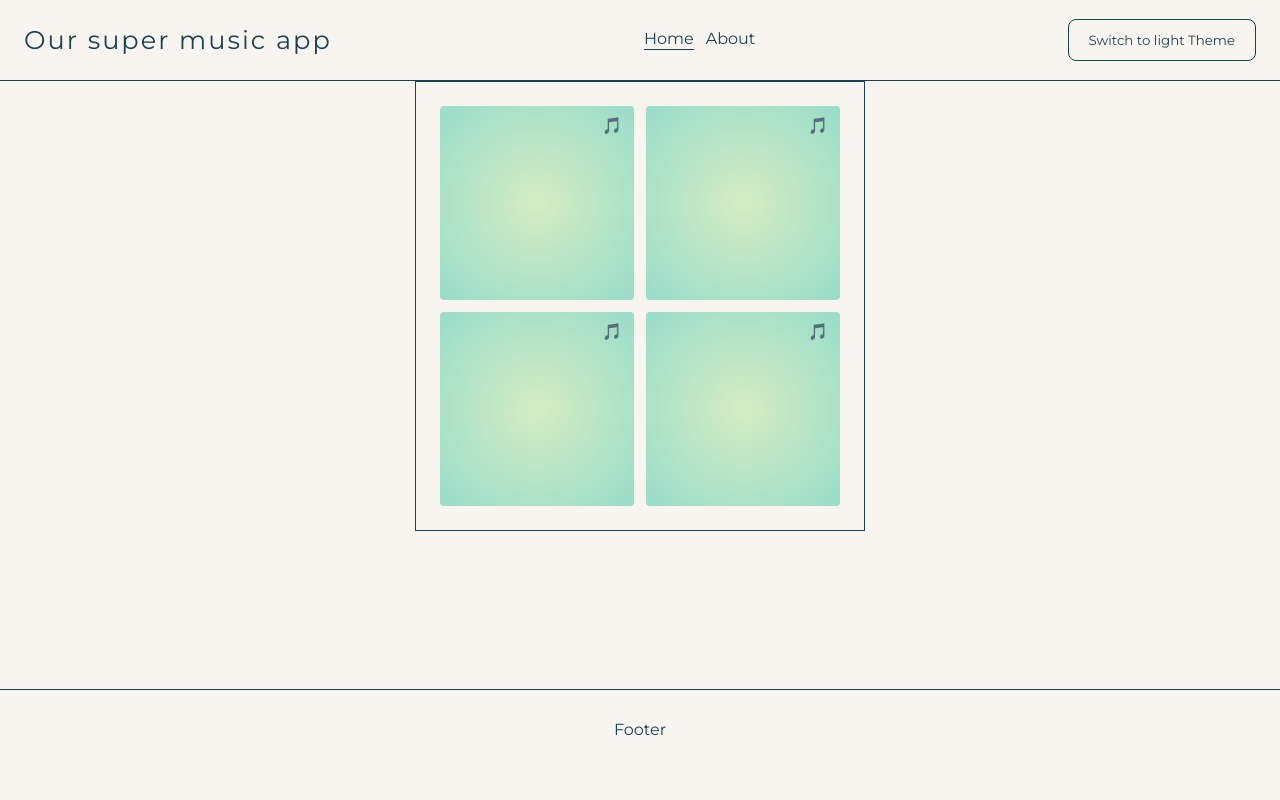
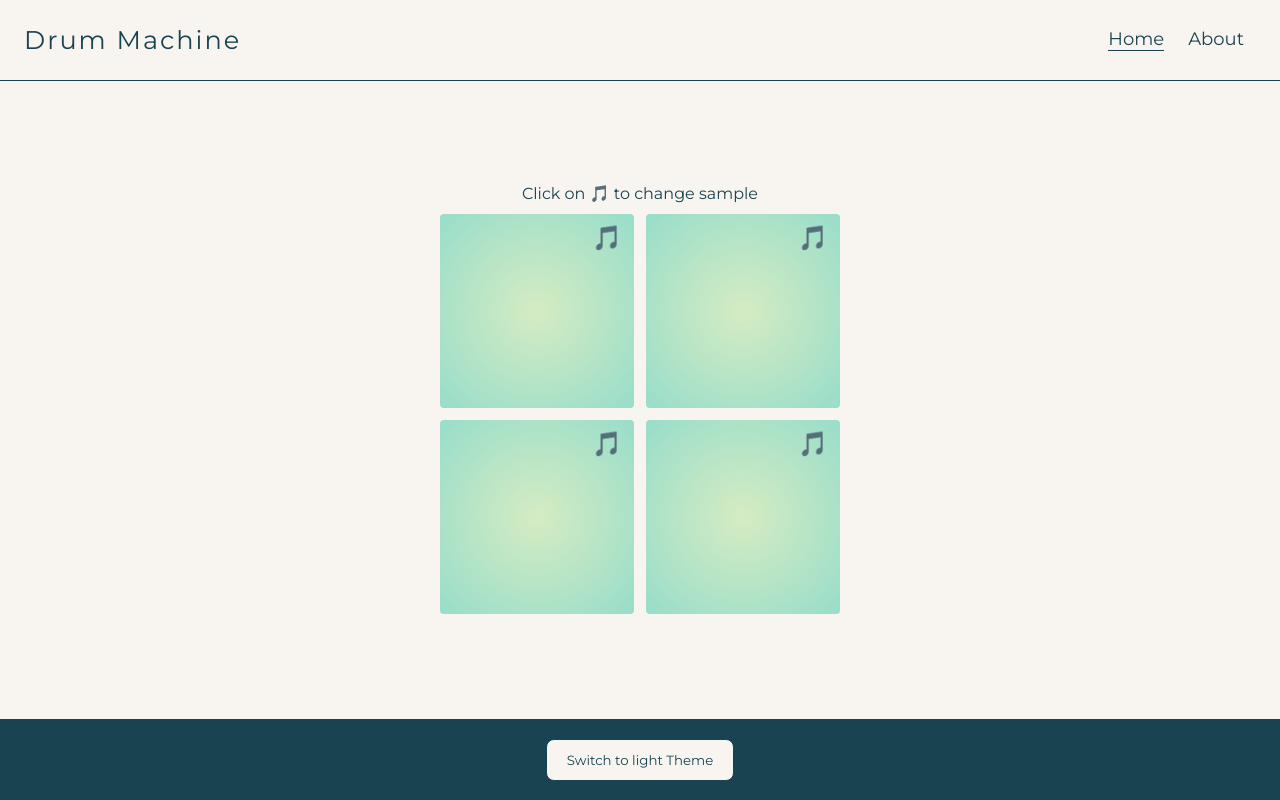
Before and after one commit to Jurss/DrumMachine, a React (Create React App) app: page / in a window 1280 px wide. Built offline with nearby package versions, Linux system fonts and the light colour scheme.

Commit message:
Add Style

```diff
--- a/src/components/Footer/index.jsx
+++ b/src/components/Footer/index.jsx
@@ -1,9 +1,9 @@
 import styled from "styled-components";
 
-export default function Header(){
+export default function Header({isLight, handleToggleTheme}){
     return (
         <Wrapper>
-            <p>Footer</p>
+            <button onClick={handleToggleTheme}>Switch to {isLight ? "light" : "dark"} Theme</button>
         </Wrapper>
     );
 };
@@ -14,4 +14,5 @@ const Wrapper = styled.footer`
     justify-content: center;
     align-items: center;
     border-top: solid 1px;
+    background-color: ${props=>props.theme.mainColor};
 `;
--- a/src/components/Header/index.jsx
+++ b/src/components/Header/index.jsx
@@ -1,11 +1,11 @@
 import styled from "styled-components";
 import { Link, useLocation } from "react-router-dom";
 
-export default function Header({isLight, handleToggleTheme}){
+export default function Header(){
     const location = useLocation();
     return (
         <Wrapper>
-            <h1>Our super music app</h1>
+            <h1>Drum Machine</h1>
             <nav>
                 <Link to="/">
                     <MenuEl isCurrentPage={location.pathname === "/"}>Home</MenuEl>
@@ -14,7 +14,6 @@ export default function Header({isLight, handleToggleTheme}){
                     <MenuEl isCurrentPage={location.pathname === "/about"}>About</MenuEl>
                 </Link>
             </nav>
-            <button onClick={handleToggleTheme}>Switch to {isLight ? "light" : "dark"} Theme</button>
         </Wrapper>
     );
 };
@@ -33,13 +32,24 @@ const Wrapper = styled.header`
     & a:first-child{
         margin-right: 12px;
     }
+    & h1{
+        @media (max-width: 300px){
+        font-size: 14px;
+        }
+    }
 `;
 
 const MenuEl = styled.p`
+    font-size: 18px;
+    margin-right: 12px;
     padding-bottom: 2px;
     border-bottom: solid 1px ${(props)=> (props.isCurrentPage ? "" : "transparent")};
     &:hover{
         transition: linear 0.25s;
         border-bottom: solid 1px;
     }
+    @media (max-width: 300px){
+        font-size: 14px;
+        margin-right: 0px;
+    }
 `;
--- a/src/components/Home/GridButon.jsx
+++ b/src/components/Home/GridButon.jsx
@@ -53,5 +53,10 @@ const Wrapper = styled.div`
         position: absolute;
         right: 12px;
         top: 12px;
+        font-size: 24px;
+        @media (max-width: 330px){
+            font-size: 18px;
     }
+    }
+
 `;
--- a/src/components/Home/index.jsx
+++ b/src/components/Home/index.jsx
@@ -6,6 +6,7 @@ export default function Home(){
     const {buttonList} = useSounds();
     return (
         <Wrapper>
+            <P>Click on 🎵 to change sample</P>
             <Grid>
                 {buttonList.map(({ soundPlay, isPlayed, id, handleSoundChange }, index) => {
                     return (
@@ -24,20 +25,28 @@ export default function Home(){
 };
 
 const Wrapper = styled.div`
+    display: flex;
+    flex-direction: column;
+    align-items: center;
+`;
+const P = styled.p`
+    margin-bottom: 12px;
 `;
 
 const Grid = styled.div`
     display: grid;
     width: 400px;
     height: 400px;
-    border: solid 1px;
     grid-template-columns: 1fr 1fr;
     column-gap: 12px;
     row-gap: 12px;
-    padding: 24px;
     margin: auto;
     @media (max-width: 640px){
         width: 300px;
         height: 300px;
     }
+    @media (max-width: 330px){
+        width: 250px;
+        height: 250px;
+    }
 `;
--- a/src/components/UI/layout.js
+++ b/src/components/UI/layout.js
@@ -16,11 +16,11 @@ export default function Layout({children}){
         <ThemeProvider theme={isLight ? lightTheme : darkTheme}>
             <Wrapper >
                 <GlobalStyle />
-                <Header isLight={isLight} handleToggleTheme={handleToggleTheme}/>
+                <Header/>
                 <Main>
                     {children}
                 </Main>
-                <Footer/>
+                <Footer isLight={isLight} handleToggleTheme={handleToggleTheme} />
             </Wrapper>
         </ThemeProvider>
     )
@@ -28,9 +28,11 @@ export default function Layout({children}){
 const Wrapper = styled.div``;
 
 const Main = styled.div`
-    min-height: calc(100vh - 192px);
+    display: flex;
+    justify-content: center;
+    align-items: center;
+    min-height: calc(100vh - 162px);
     width: 96%;
     max-width: 1240px;
-    margin-top: 32px;
     margin: auto;
 `;
```
